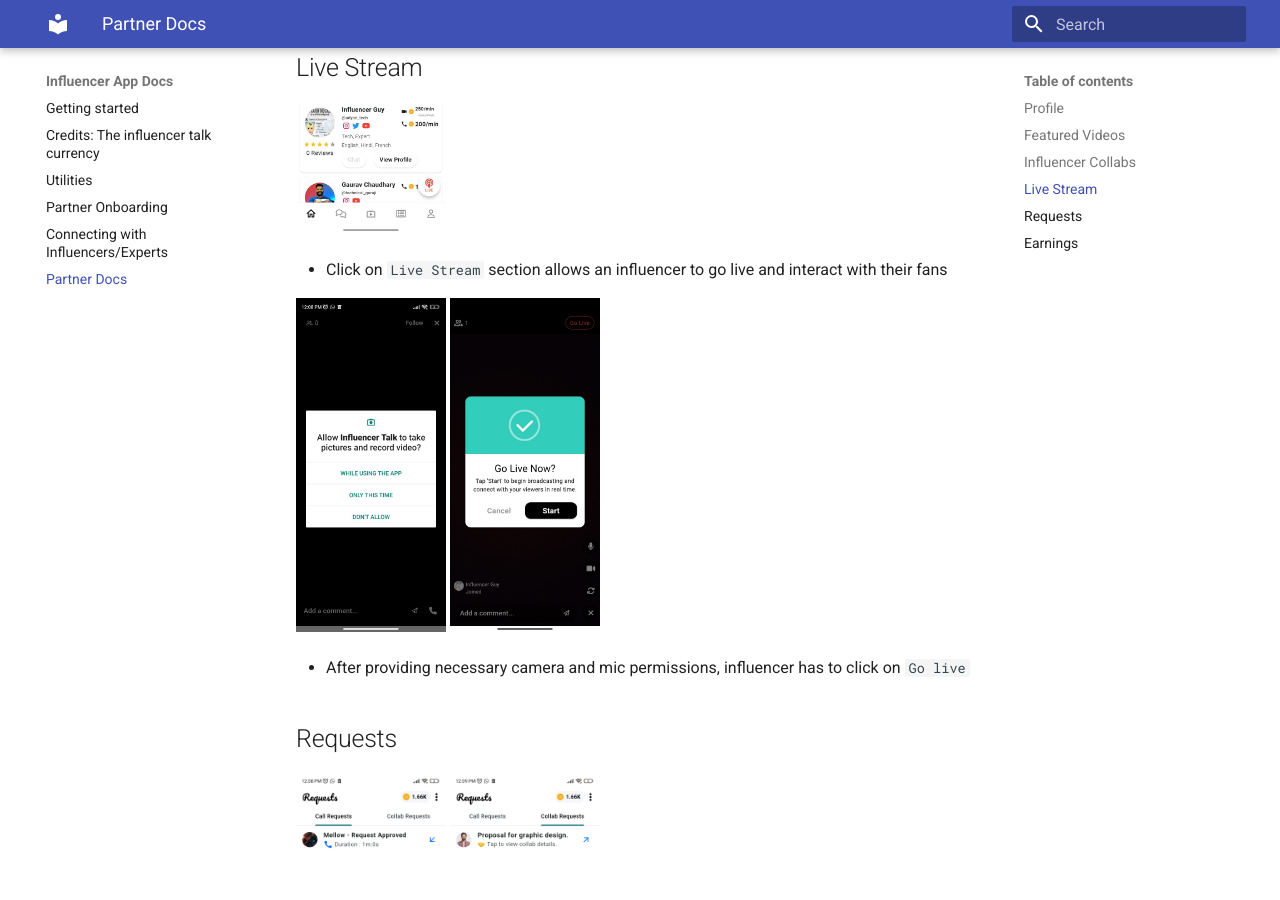
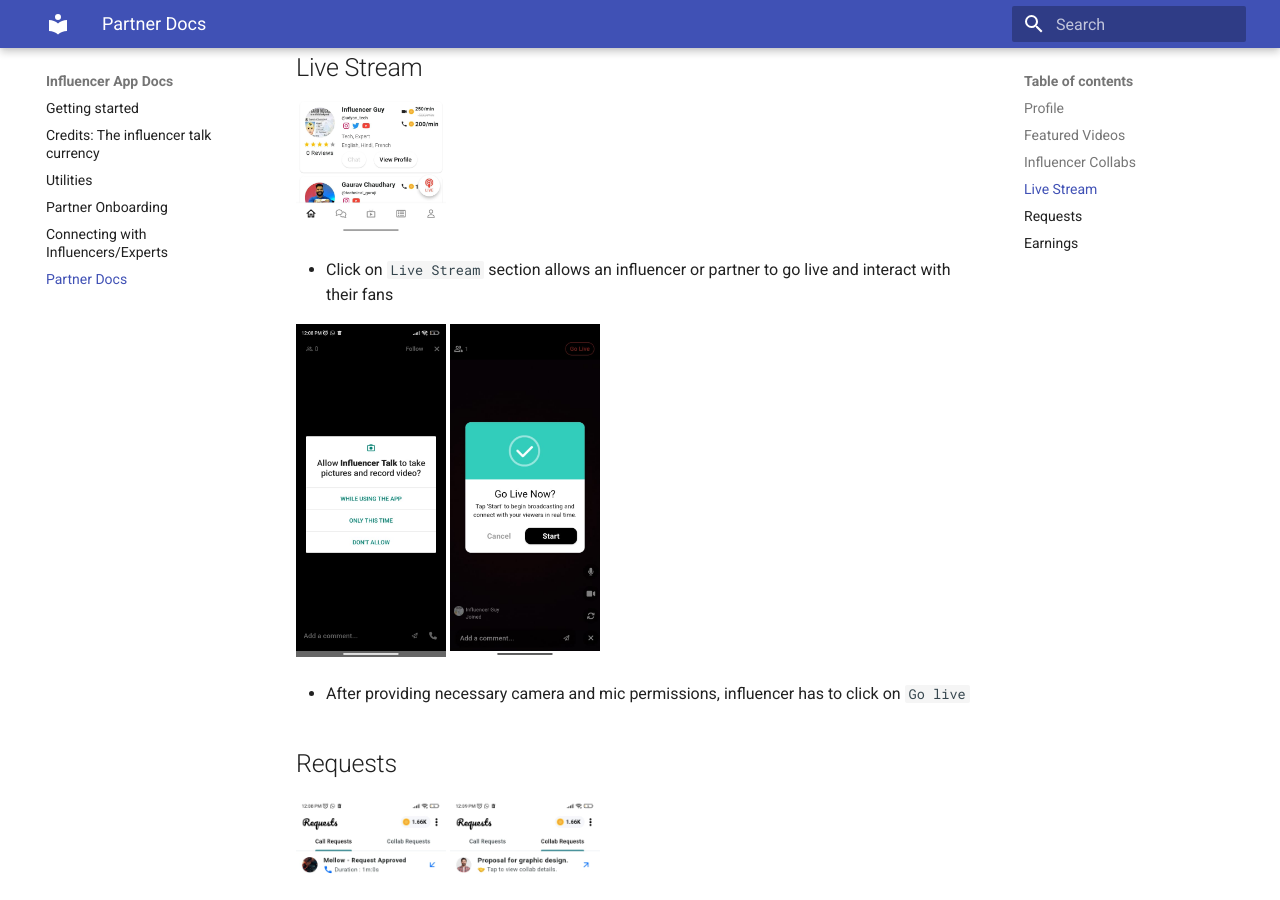
Before and after one commit to anvichip/app-docs, an MkDocs documentation site: the page built from docs/influencer_docs.md, in a window 1280 px wide and 900 px high, scrolled down 2315 px. Built offline with MkDocs 1.6.1 and Material for MkDocs 9.7.7, drawn with Linux system fonts in a browser that asks for light colours.

Commit message:
Few updates as partner

```diff
--- a/docs/influencer_docs.md
+++ b/docs/influencer_docs.md
@@ -39,7 +39,7 @@
 
 <img src="live_stream_1.jpg" width=150 >
 
-* Click on `Live Stream` section allows an influencer to go live and interact with their fans
+* Click on `Live Stream` section allows an influencer or partner to go live and interact with their fans
 
 <img src="live_stream_2.jpg" width=150 >
 <img src="live_stream_3.jpg" width=150 >
```
